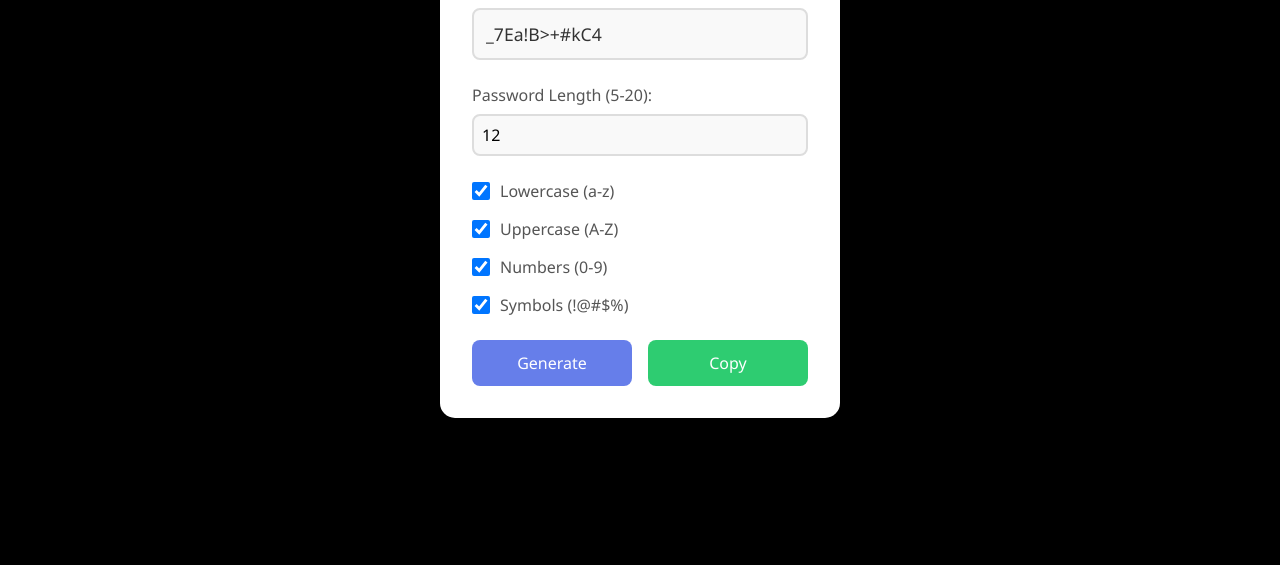
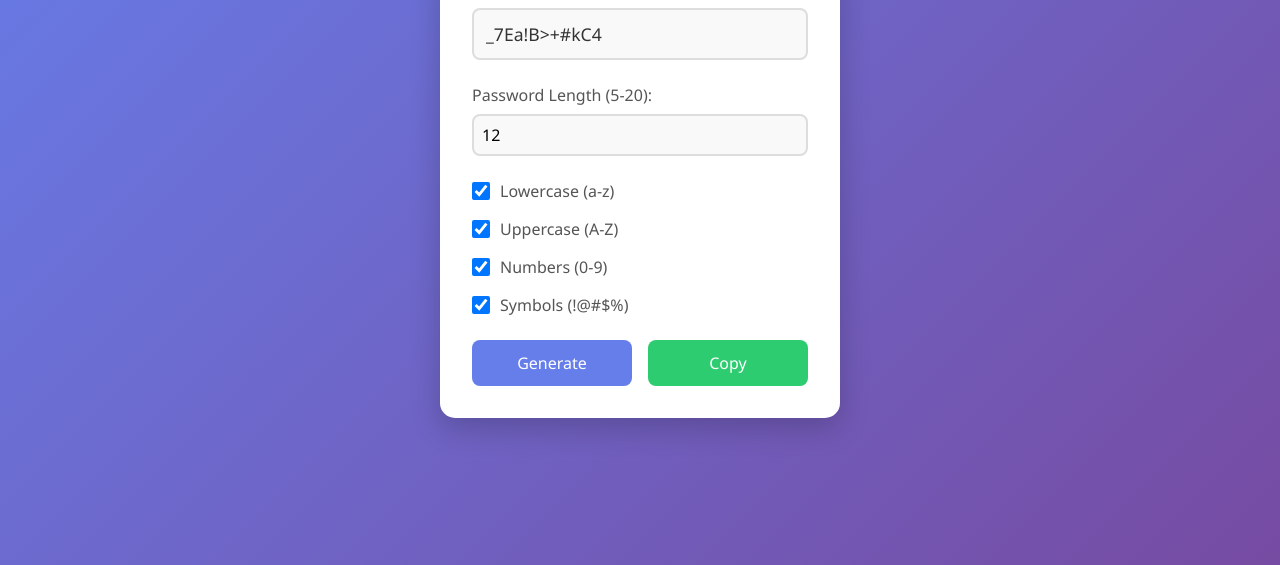
Before and after one commit to Boluwatife180872/Password-Generator, a plain HTML site: page index.html in a window 1280 px wide. Shown: the part 235-800 px from the top of the page. Drawn offline with Linux system fonts and the light colour scheme.

Commit message:
Update something

```diff
--- a/styles.css
+++ b/styles.css
@@ -10,8 +10,7 @@ body {
   display: flex;
   justify-content: center;
   align-items: center;
-  /* background: linear-gradient(135deg, #667eea, #764ba2); */
-  background-color: black;
+  background: linear-gradient(135deg, #667eea, #764ba2);
   padding: 20px;
 }
 
```
